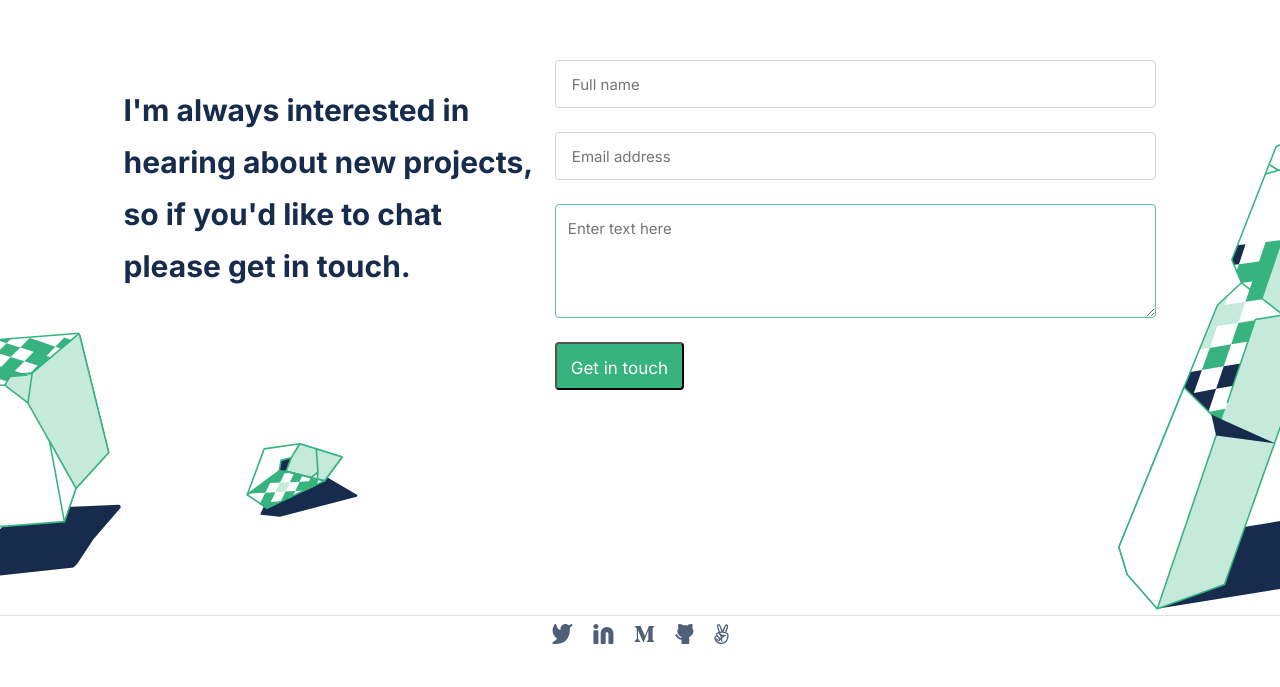
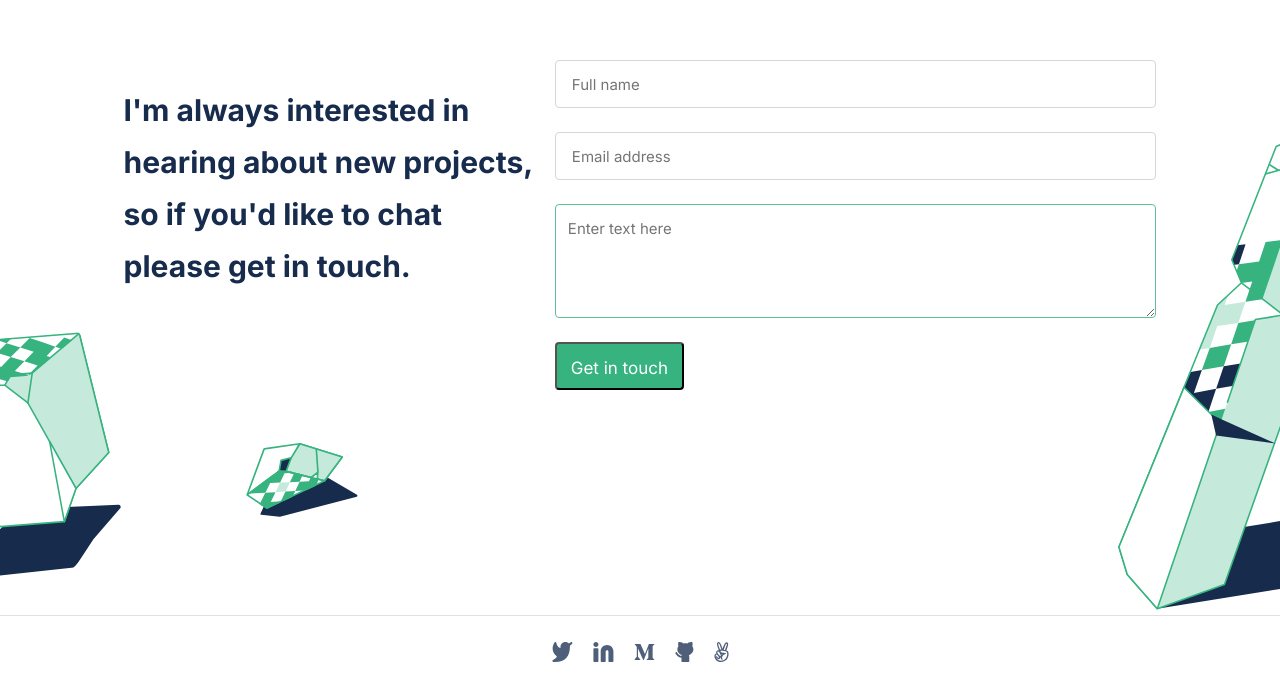
Before and after one commit to Sahar-AbdelSamad/Portfolio, a plain HTML site: page index.html in a window 1280 px wide. Shown: the part 3169-3856 px from the top of the page. Drawn offline with Linux system fonts and the light colour scheme; a web font is replaced by a local one.

Commit message:
Fix footer in CSS file

```diff
--- a/style.css
+++ b/style.css
@@ -92,12 +92,11 @@
 .lets-connect {
   width: 170.17px;
   height: 20px;
-  margin: 58px auto 62px;
   display: flex;
   gap: 10%;
   justify-content: center;
   align-items: center;
-  padding: 0;
+  margin: 58px auto 62px;
 }
 
 li {
@@ -566,7 +565,7 @@ textarea {
   }
 
   .lets-connect-footer {
-    margin: 0 auto;
+    margin: 17.5px auto;
   }
 
   .my-email {
```
